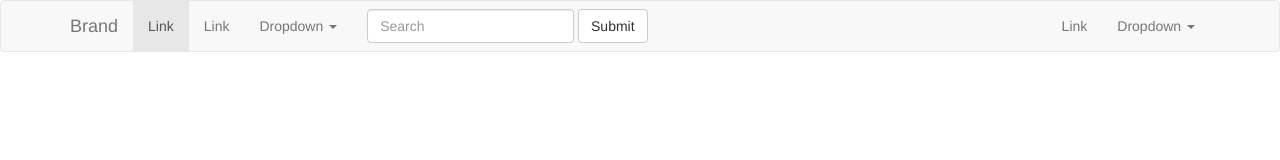
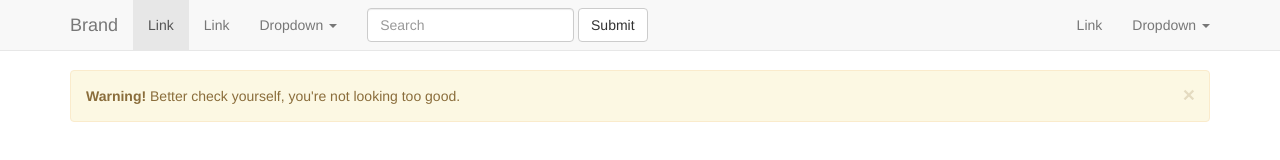
Before and after one commit to JuGGnauT/company, a website: page src/views/index.html in a window 1280 px wide. Drawn offline with nearby package versions, Linux system fonts and the light colour scheme; files that its build step writes are made by us from their sources.

Commit message:
完成项目结构搭建

```diff
--- a/gulpfile.js
+++ b/gulpfile.js
@@ -79,7 +79,7 @@ gulp.task('watch', function () {
     // 监听 images
     gulp.watch('src/img/**/*.{png,jpg,gif,svg}', ['img']);
     // 监听 js
-    gulp.watch('src/js/*.js', ['js']);
+    gulp.watch('src/js/**/*.js', ['js']);
 });
 
 gulp.task('default', ['html', 'img', 'css', 'js', 'fonts', 'webserver', 'watch']);
--- a/src/css/layout.less
+++ b/src/css/layout.less
@@ -1,2 +1,5 @@
 @import "./boot/bootstrap";
 @import "./components/mixins";
+body{
+  padding-top:70px;
+}
--- a/src/js/components/alert.js
+++ b/src/js/components/alert.js
@@ -32,7 +32,6 @@
     }
 
     var $parent = $(selector === '#' ? [] : selector)
-
     if (e) e.preventDefault()
 
     if (!$parent.length) {
--- a/src/js/main.js
+++ b/src/js/main.js
@@ -1,3 +1,6 @@
 /**
  * Created by TD-06 on 2017/6/29.
  */
+$(function(){
+
+});
--- a/src/views/index.html
+++ b/src/views/index.html
@@ -9,7 +9,7 @@
 </head>
 <body>
 <header class="header">
-    <nav class="navbar navbar-default">
+    <nav class="navbar navbar-default navbar-fixed-top">
         <div class="container">
             <!-- Brand and toggle get grouped for better mobile display -->
             <div class="navbar-header">
@@ -65,7 +65,10 @@
 </header>
 <section class="wrapper">
     <div class="container">
-
+        <div class="alert alert-warning alert-dismissible" role="alert">
+            <button type="button" class="close" data-dismiss="alert" aria-label="Close"><span aria-hidden="true">&times;</span></button>
+            <strong>Warning!</strong> Better check yourself, you're not looking too good.
+        </div>
     </div>
 </section>
 <footer class="footer"></footer>
```
Also changed, not shown: dist/css/layout.css, dist/js/main.js, dist/views/index.html.
